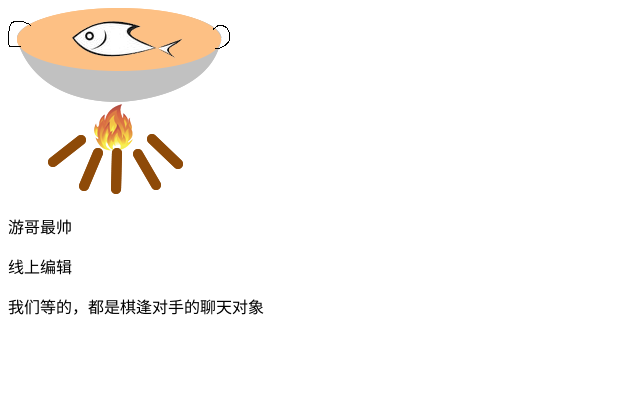
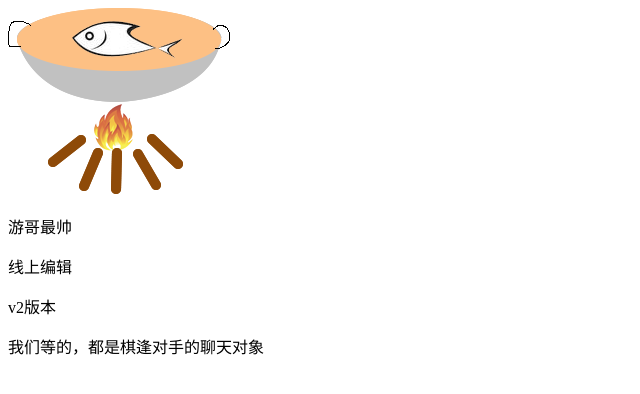
Before and after one commit to you90630/git-demo, a plain HTML site: page index.html in a window 1280 px wide. Shown: the whole page, without its empty margins (0-640 px from the left). Drawn offline with Linux system fonts and the light colour scheme.

Commit message:
'v2版本的提交'

```diff
--- a/index.html
+++ b/index.html
@@ -8,6 +8,7 @@
 	<img src="img/huoguoyu.png" alt="">
 	<p>游哥最帅</p>
 	<p>线上编辑	</p>
+	<p>v2版本	</p>
 	<p>我们等的，都是棋逢对手的聊天对象</p>
 </body>
 </html>
```
